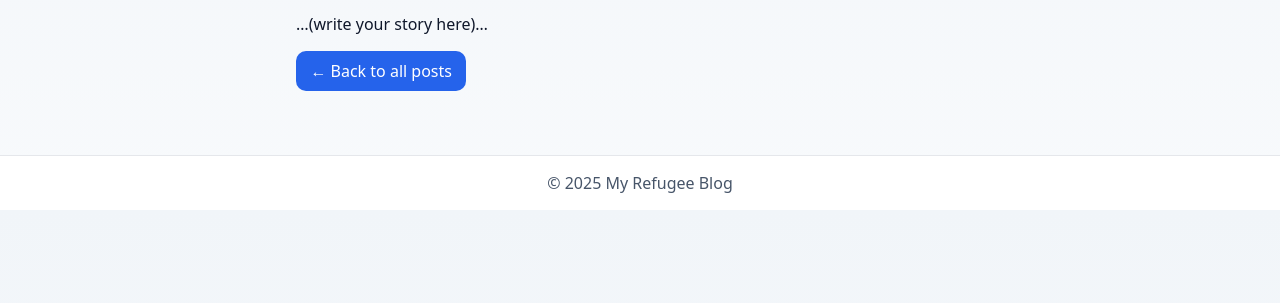
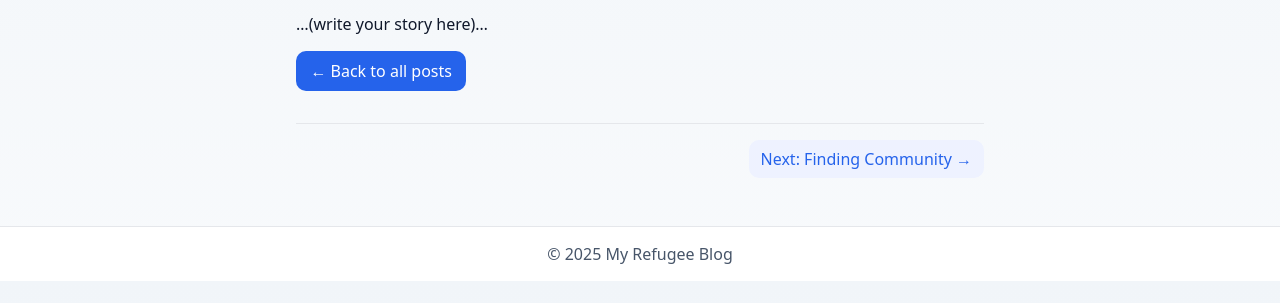
Before and after one commit to FredGui10/First-Website-2.0, a plain HTML site: page posts/first-days.html in a window 1280 px wide. Shown: the part 281-584 px from the top of the page. Drawn offline with Linux system fonts and the light colour scheme.

Commit message:
update website

```diff
--- a/posts/first-days.html
+++ b/posts/first-days.html
@@ -32,6 +32,10 @@
       <p>…(write your story here)…</p>
 
       <p><a class="btn" href="../posts.html">← Back to all posts</a></p>
+      <nav class="post-nav" aria-label="Post navigation">
+  <span></span>
+  <a href="finding-community.html" rel="next">Next: Finding Community →</a>
+</nav>
     </article>
   </main>
 
--- a/style.css
+++ b/style.css
@@ -3,6 +3,16 @@
   --brand:#2563eb; --card:#ffffff; --border:#e5e7eb;
   --radius:14px; --shadow:0 10px 25px rgba(2,6,23,.08);
 }
+.post-nav{
+  display:flex; justify-content:space-between; gap:1rem; margin-top:2rem;
+  padding-top:1rem; border-top:1px solid var(--border);
+}
+.post-nav a{
+  display:inline-block; padding:.5rem .75rem; border-radius:10px;
+  background:#eef2ff; color:var(--brand); text-decoration:none;
+}
+.post-nav a:hover{ filter:brightness(.95); }
+.post-nav .spacer{ flex:1; }
 *{box-sizing:border-box}
 body{margin:0;font-family:system-ui,Arial,sans-serif;color:var(--text);background:linear-gradient(#f1f5f9,var(--bg))}
 img{max-width:100%;display:block;border-radius:12px}
```
Also changed, not shown: posts.html (+8 -0 lines), 2 other files.
